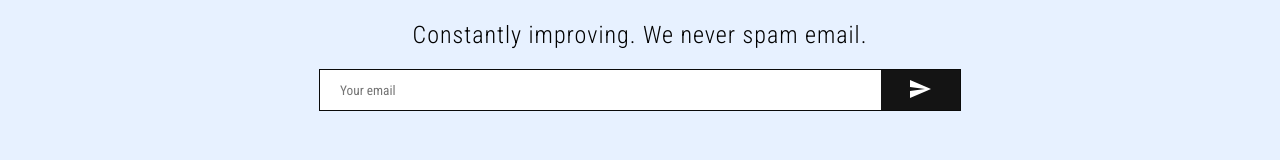
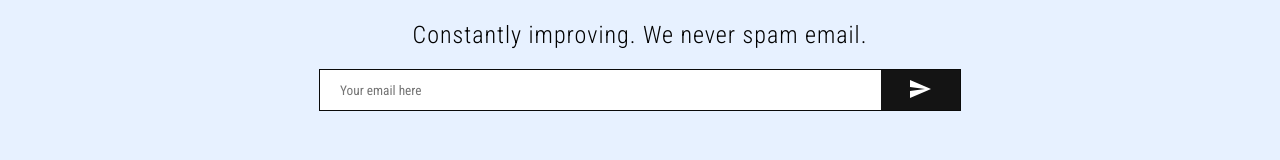
Before and after one commit to caldayham/printsci-front, a React (Create React App) app: page / in a window 1280 px wide. Shown: the part 1775-1935 px from the top of the page. Built offline with nearby package versions, Linux system fonts and the light colour scheme; no server answers.

Commit message:
working on newsletter functionality

```diff
--- a/src/components/Newsletter/Newsletter.jsx
+++ b/src/components/Newsletter/Newsletter.jsx
@@ -1,4 +1,4 @@
-import React from "react";
+import React, { useState } from "react";
 import {
   Container,
   Title,
@@ -10,12 +10,19 @@ import {
 import SendIcon from "@mui/icons-material/Send";
 
 const Newsletter = () => {
+
+  const [boxMessage, changeBoxMessage] = useState("Your email here");
+
+  function handleEmail() {
+    changeBoxMessage("Thank you")
+  }
+
   return (
     <Container>
       <Title>Newsletter</Title>
       <Desc>Constantly improving. We never spam email.</Desc>
       <InputContainer>
-        <Input placeholder="Your email" />
+        <Input placeholder={boxMessage} onChange={() => handleEmail()}/>
         <Button>
           <SendIcon />
         </Button>
```
